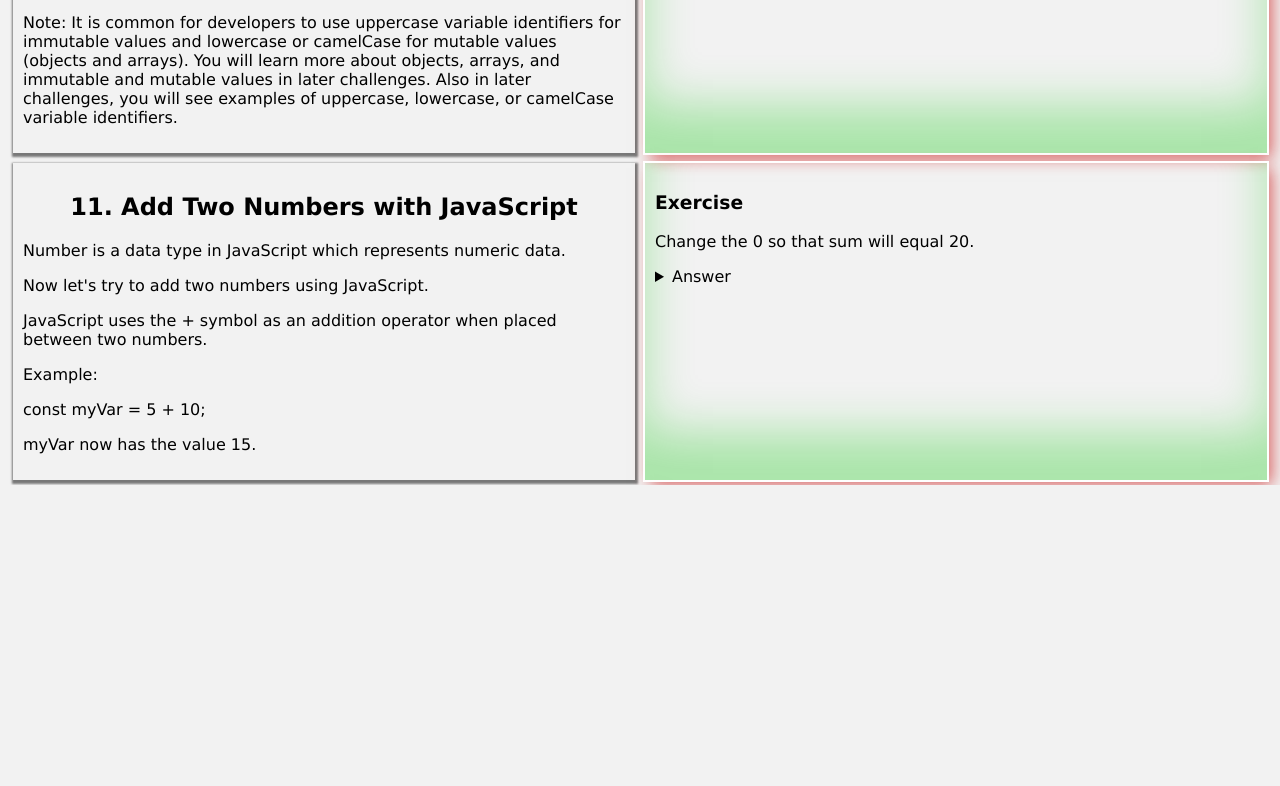
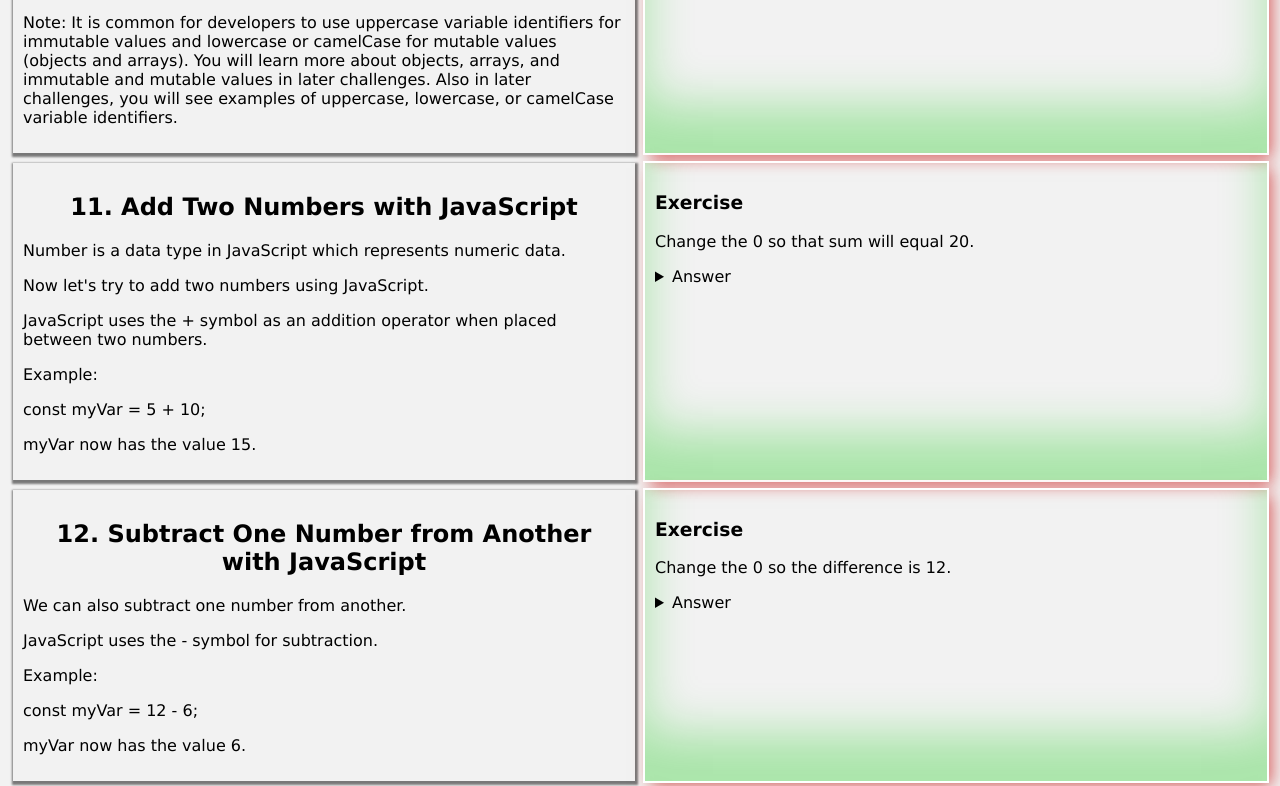
Before and after one commit to sabovoichita/free-code-camp, a website: page index.html in a window 1280 px wide. Shown: the part 4637-5423 px from the top of the page. Before the commit the page ends 5122 px from the top, so only its background shows below. Drawn offline with Linux system fonts and the light colour scheme.

Commit message:
add lesson 12.json

```diff
--- a/index.html
+++ b/index.html
@@ -18,6 +18,7 @@
     <div id="l9"></div>
     <div id="l10"></div>
     <div id="l11"></div>
+    <div id="l12"></div>
     <script src="index.js"></script>
   </body>
 </html>
--- a/index.js
+++ b/index.js
@@ -46,7 +46,7 @@
 }
 
 function initEvents() {
-  const numberOfLessons = 11;
+  const numberOfLessons = 12;
   for (let i = 1; i <= numberOfLessons; i++) {
     loadLesson(i);
   }
--- /dev/null
+++ b/lessons/12.json
@@ -0,0 +1,23 @@
+[
+  {
+    "title": "Subtract One Number from Another with JavaScript",
+    "content": [
+      "We can also subtract one number from another.",
+      "JavaScript uses the - symbol for subtraction.",
+      "Example:",
+      " const myVar = 12 - 6;",
+      "myVar now has the value 6."
+    ],
+    "eTitle": "Exercise",
+    "exercises": [
+      {
+        "instruction": "Change the 0 so the difference is 12.",
+        "hint": [
+          "Hint! The variable difference should be equal to 12.",
+          " You should only subtract one number from 45."
+        ],
+        "placeholder": ["const difference = 45 - 0;"]
+      }
+    ]
+  }
+]
```
